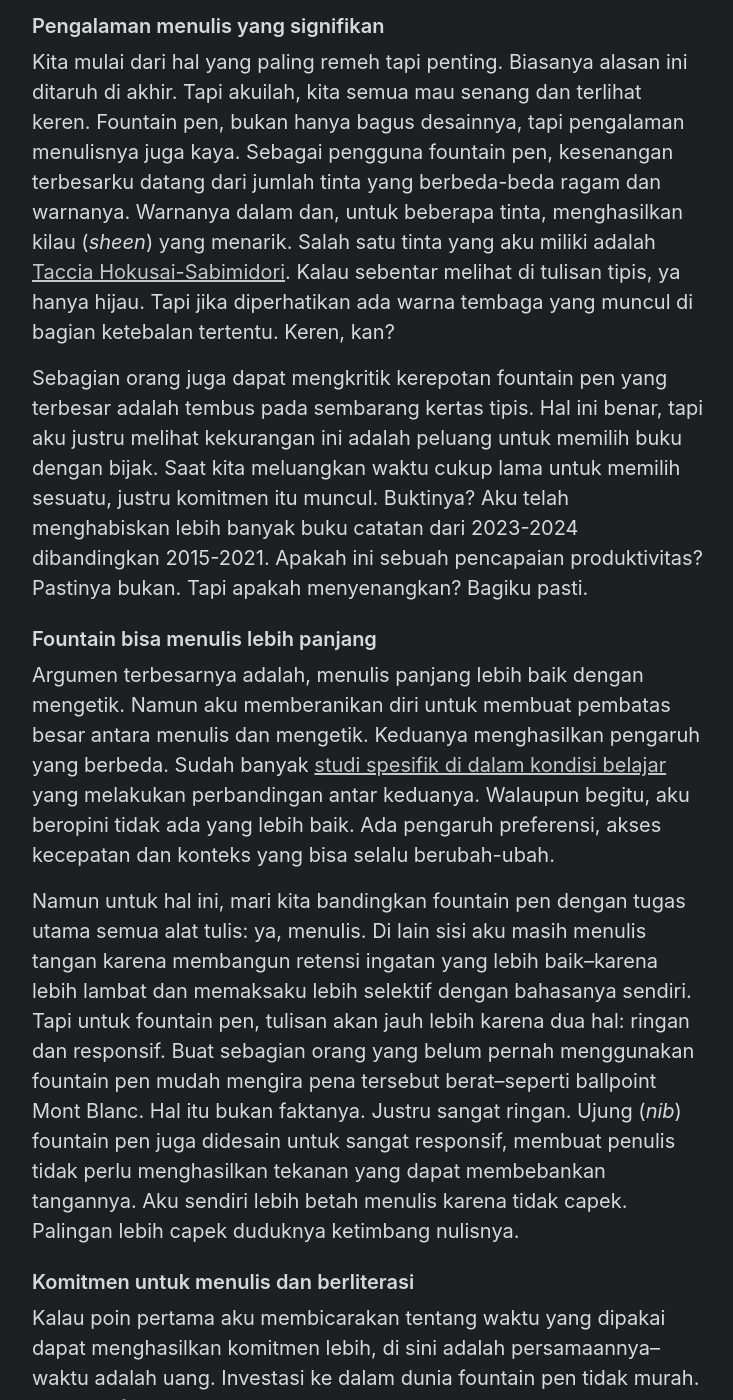
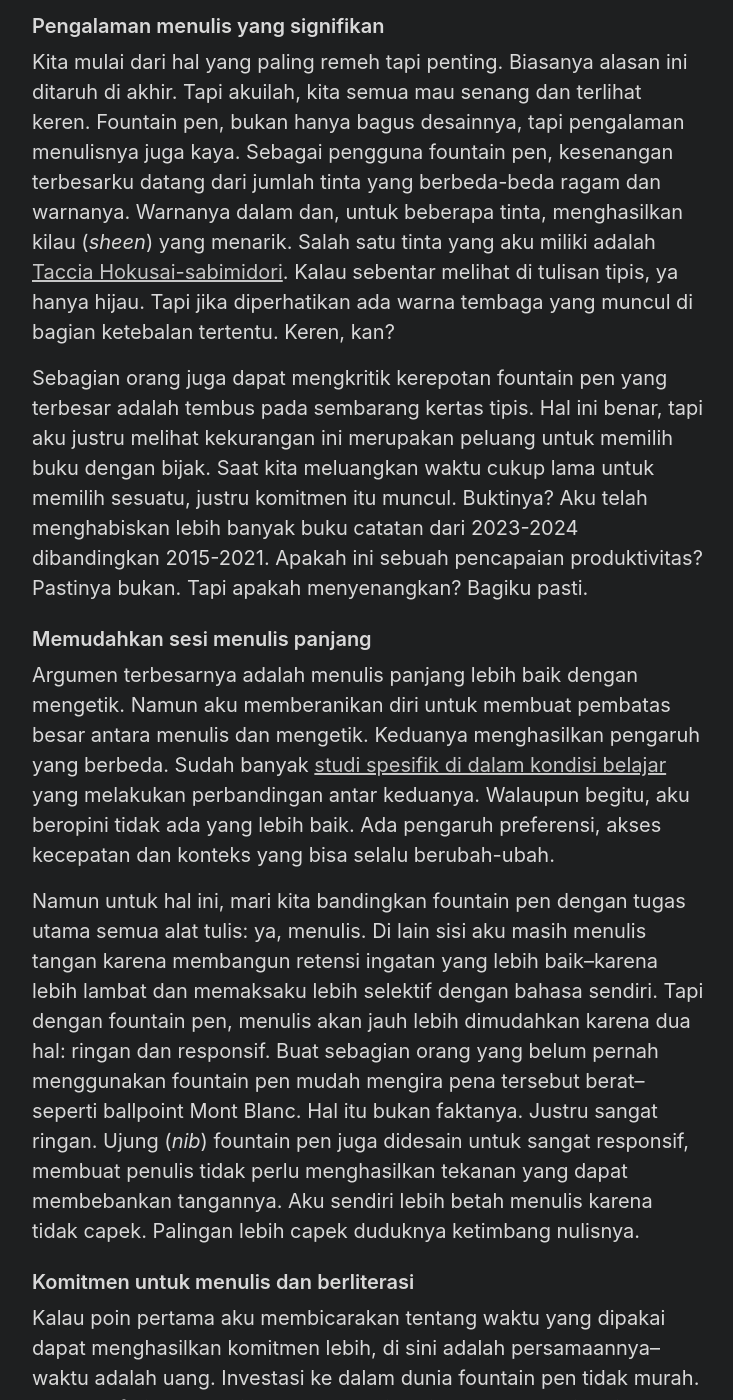
Before and after one commit to reizarahmadi/rzpage, a Jekyll site: the page built from _posts/2025-03-24-Perjalanan-Menulis.md, in a window 1280 px wide and 1400 px high, scrolled down 2869 px. Shown: the whole window, without its empty margins (272-1005 px from the left). Built offline with Jekyll 4.4.1, drawn with Linux system fonts in a browser that asks for light colours; some of the changed text lies outside the part shown.

Commit message:
Update texts and links

```diff
--- a/_posts/2025-03-24-Perjalanan-Menulis.md
+++ b/_posts/2025-03-24-Perjalanan-Menulis.md
@@ -38,15 +38,15 @@ Ini adalah prinsip dasar: jika kamu senang dan rutin melakukannya, pakailah alat
 
 ### Pengalaman menulis yang signifikan
 
-Kita mulai dari hal yang paling remeh tapi penting. Biasanya alasan ini ditaruh di akhir. Tapi akuilah, kita semua mau senang dan terlihat keren. Fountain pen, bukan hanya bagus desainnya, tapi pengalaman menulisnya juga kaya. Sebagai pengguna fountain pen, kesenangan terbesarku datang dari jumlah tinta yang berbeda-beda ragam dan warnanya. Warnanya dalam dan, untuk beberapa tinta, menghasilkan kilau (_sheen_) yang menarik. Salah satu tinta yang aku miliki adalah [Taccia Hokusai-Sabimidori](https://mountainofink.com/blog/taccia-hokusai-sabimidori). Kalau sebentar melihat di tulisan tipis, ya hanya hijau. Tapi jika diperhatikan ada warna tembaga yang muncul di bagian ketebalan tertentu. Keren, kan?
+Kita mulai dari hal yang paling remeh tapi penting. Biasanya alasan ini ditaruh di akhir. Tapi akuilah, kita semua mau senang dan terlihat keren. Fountain pen, bukan hanya bagus desainnya, tapi pengalaman menulisnya juga kaya. Sebagai pengguna fountain pen, kesenangan terbesarku datang dari jumlah tinta yang berbeda-beda ragam dan warnanya. Warnanya dalam dan, untuk beberapa tinta, menghasilkan kilau (_sheen_) yang menarik. Salah satu tinta yang aku miliki adalah [Taccia Hokusai-sabimidori](https://mountainofink.com/blog/taccia-hokusai-sabimidori). Kalau sebentar melihat di tulisan tipis, ya hanya hijau. Tapi jika diperhatikan ada warna tembaga yang muncul di bagian ketebalan tertentu. Keren, kan?
 
-Sebagian orang juga dapat mengkritik kerepotan fountain pen yang terbesar adalah tembus pada sembarang kertas tipis. Hal ini benar, tapi aku justru melihat kekurangan ini adalah peluang untuk memilih buku dengan bijak. Saat kita meluangkan waktu cukup lama untuk memilih sesuatu, justru komitmen itu muncul. Buktinya? Aku telah menghabiskan lebih banyak buku catatan dari 2023-2024 dibandingkan 2015-2021. Apakah ini sebuah pencapaian produktivitas? Pastinya bukan. Tapi apakah menyenangkan? Bagiku pasti.
+Sebagian orang juga dapat mengkritik kerepotan fountain pen yang terbesar adalah tembus pada sembarang kertas tipis. Hal ini benar, tapi aku justru melihat kekurangan ini merupakan peluang untuk memilih buku dengan bijak. Saat kita meluangkan waktu cukup lama untuk memilih sesuatu, justru komitmen itu muncul. Buktinya? Aku telah menghabiskan lebih banyak buku catatan dari 2023-2024 dibandingkan 2015-2021. Apakah ini sebuah pencapaian produktivitas? Pastinya bukan. Tapi apakah menyenangkan? Bagiku pasti.
 
-### Fountain bisa menulis lebih panjang
+### Memudahkan sesi menulis panjang
 
-Argumen terbesarnya adalah, menulis panjang lebih baik dengan mengetik. Namun aku memberanikan diri untuk membuat pembatas besar antara menulis dan mengetik. Keduanya menghasilkan pengaruh yang berbeda. Sudah banyak [studi spesifik di dalam kondisi belajar](https://www.theguardian.com/science/2014/dec/16/cognitive-benefits-handwriting-decline-typing) yang melakukan perbandingan antar keduanya. Walaupun begitu, aku beropini tidak ada yang lebih baik. Ada pengaruh preferensi, akses kecepatan dan konteks yang bisa selalu berubah-ubah.
+Argumen terbesarnya adalah menulis panjang lebih baik dengan mengetik. Namun aku memberanikan diri untuk membuat pembatas besar antara menulis dan mengetik. Keduanya menghasilkan pengaruh yang berbeda. Sudah banyak [studi spesifik di dalam kondisi belajar](https://www.theguardian.com/science/2014/dec/16/cognitive-benefits-handwriting-decline-typing) yang melakukan perbandingan antar keduanya. Walaupun begitu, aku beropini tidak ada yang lebih baik. Ada pengaruh preferensi, akses kecepatan dan konteks yang bisa selalu berubah-ubah.
 
-Namun untuk hal ini, mari kita bandingkan fountain pen dengan tugas utama semua alat tulis: ya, menulis. Di lain sisi aku masih menulis tangan karena membangun retensi ingatan yang lebih baik–karena lebih lambat dan memaksaku lebih selektif dengan bahasanya sendiri. Tapi untuk fountain pen, tulisan akan jauh lebih karena dua hal: ringan dan responsif. Buat sebagian orang yang belum pernah menggunakan fountain pen mudah mengira pena tersebut berat–seperti ballpoint Mont Blanc. Hal itu bukan faktanya. Justru sangat ringan. Ujung (_nib_) fountain pen juga didesain untuk sangat responsif, membuat penulis tidak perlu menghasilkan tekanan yang dapat membebankan tangannya. Aku sendiri lebih betah menulis karena tidak capek. Palingan lebih capek duduknya ketimbang nulisnya.
+Namun untuk hal ini, mari kita bandingkan fountain pen dengan tugas utama semua alat tulis: ya, menulis. Di lain sisi aku masih menulis tangan karena membangun retensi ingatan yang lebih baik–karena lebih lambat dan memaksaku lebih selektif dengan bahasa sendiri. Tapi dengan fountain pen, menulis akan jauh lebih dimudahkan karena dua hal: ringan dan responsif. Buat sebagian orang yang belum pernah menggunakan fountain pen mudah mengira pena tersebut berat–seperti ballpoint Mont Blanc. Hal itu bukan faktanya. Justru sangat ringan. Ujung (_nib_) fountain pen juga didesain untuk sangat responsif, membuat penulis tidak perlu menghasilkan tekanan yang dapat membebankan tangannya. Aku sendiri lebih betah menulis karena tidak capek. Palingan lebih capek duduknya ketimbang nulisnya.
 
 ### Komitmen untuk menulis dan berliterasi
 
```
Also changed, not shown: other parts of _posts/2025-03-24-Perjalanan-Menulis.md (+1 -1 lines), _posts/2025-03-23-Alasan-Membuat-Ini.md (+1 -1 lines).
